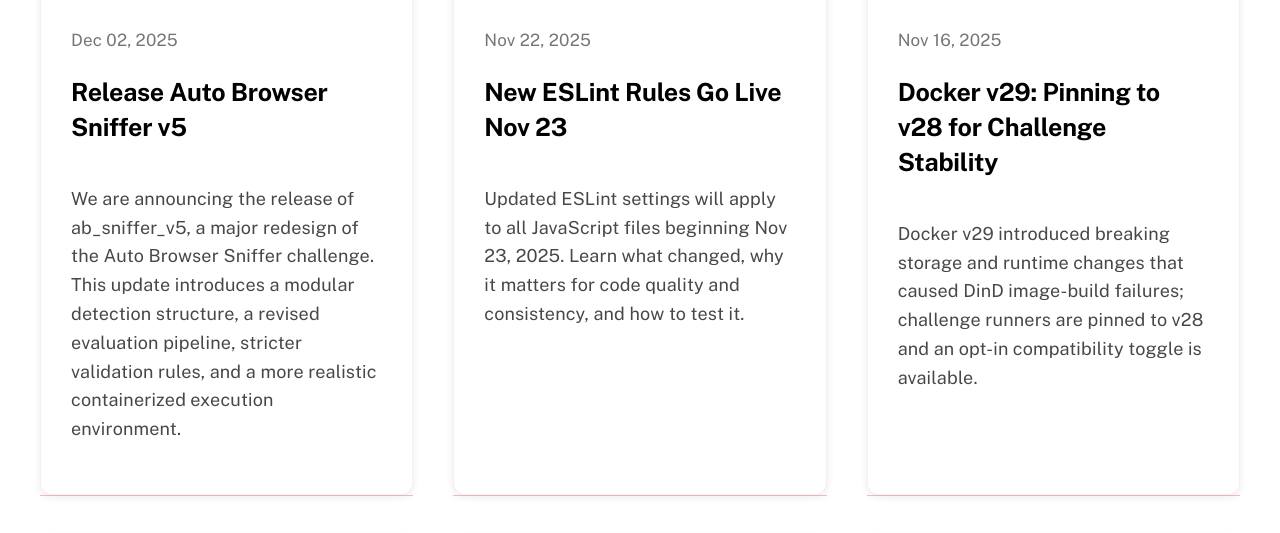
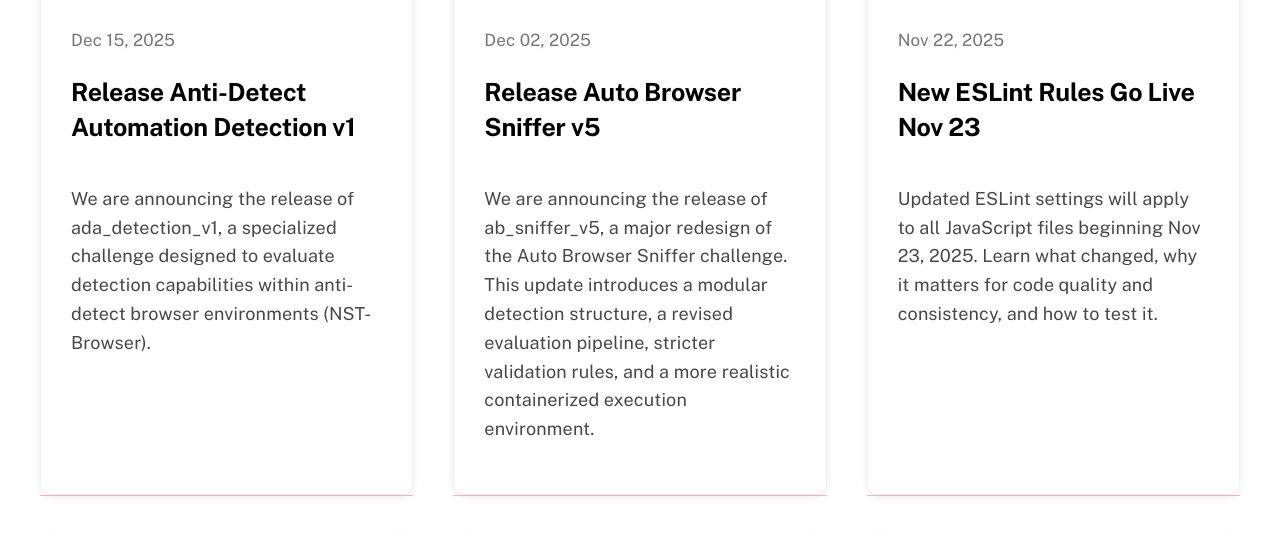
Before and after one commit to RedTeamSubnet/blog.theredteam.io, an MkDocs documentation site: the page built from docs/index.md, in a window 1280 px wide and 900 px high, scrolled down 387 px, cut to the strip 230-763 px from the top of the window. Built offline with MkDocs 1.6.1 and Material for MkDocs 9.7.7, drawn with Linux system fonts in a browser that asks for light colours; a script that is not in the unit is left out.

Commit message:
feat: add announcement for ADA Detection v1 release with details and blog card

```diff
--- a/docs/index.md
+++ b/docs/index.md
@@ -11,6 +11,24 @@
 </div>
 
 <div class="blog-grid">
+    <a href="blog/posts/an.ada_detection_v1/" class="blog-card-link">
+        <article class="blog-card">
+            <div class="blog-card-image">
+                <img src="assets/images/annoucements/Frame_Bullet03.png" alt="ADA Detection v1">
+            </div>
+            <div class="blog-card-content">
+                <span class="blog-card-date">
+                    Dec 15, 2025
+                </span>
+                <h2>
+                    Release Anti-Detect Automation Detection v1
+                </h2>
+                <p class="blog-card-excerpt">
+                    We are announcing the release of ada_detection_v1, a specialized challenge designed to evaluate detection capabilities within anti-detect browser environments (NST-Browser).
+                </p>
+            </div>
+        </article>
+    </a>
     <a href="blog/posts/an.ab_sniffer_v5/" class="blog-card-link">
         <article class="blog-card">
             <div class="blog-card-image">
```
Also changed, not shown: docs/announcements/index.md (+18 -0 lines), docs/blog/index.md (+18 -2 lines), docs/blog/posts/an.ada_detection_v1.md (added, +137 -0 lines), docs/assets/images/annoucements/Frame_Bullet03.png (added).
